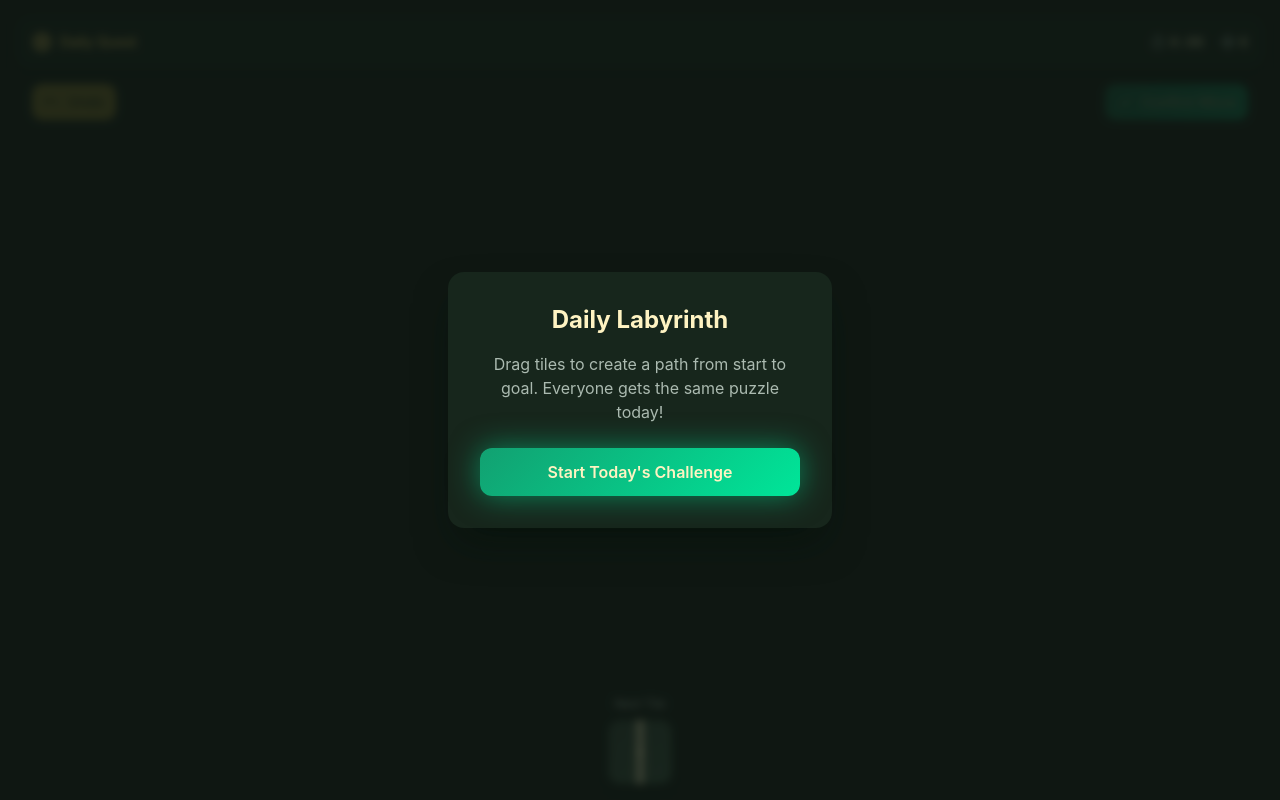
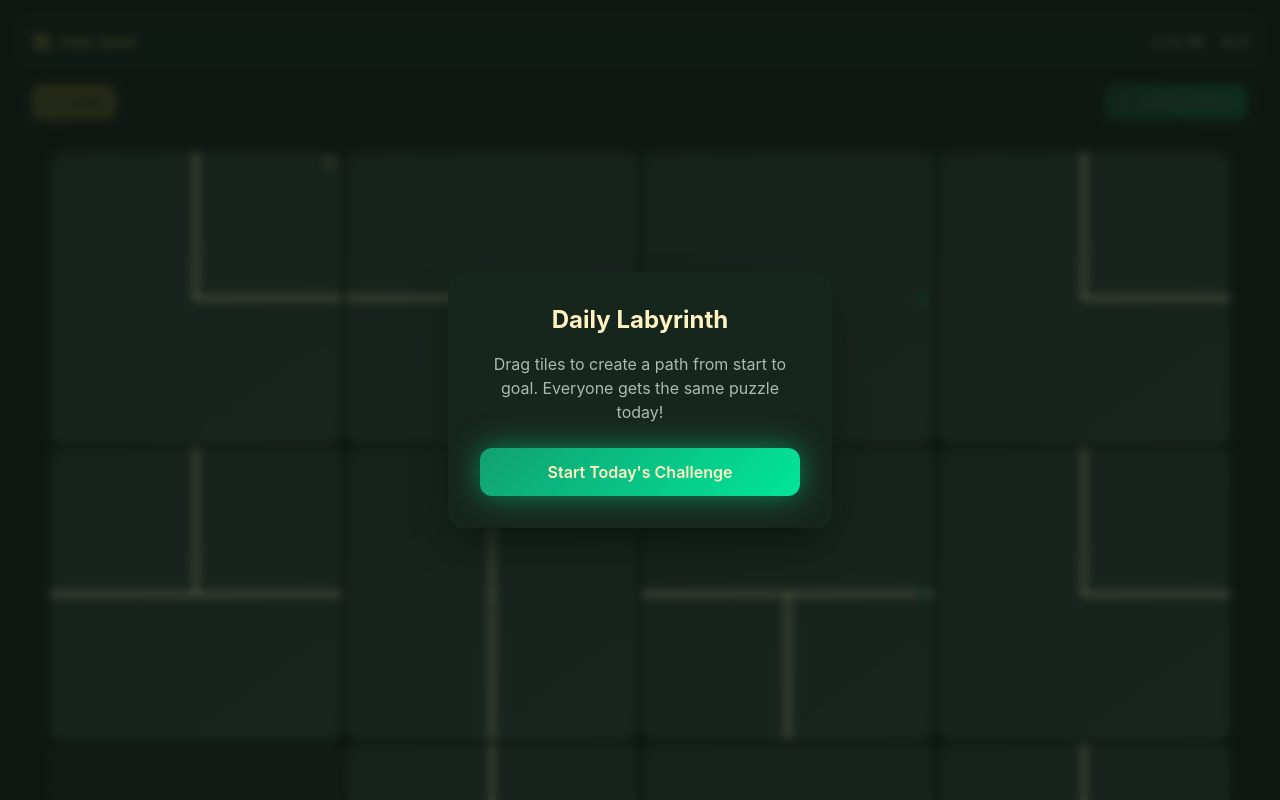
Before and after one commit to patrikahlzen/daily-labyrinth-shift, a React (Vite) app: page / in a window 1280 px wide. Shown: the top 800 px of the page. Built offline with nearby package versions, Linux system fonts and the light colour scheme.

Commit message:
Fix tile size and layout
The game board tiles are too small. The layout should resemble Wordle, with 4 columns and 12 rows.

```diff
--- a/src/components/GameBoard.tsx
+++ b/src/components/GameBoard.tsx
@@ -63,7 +63,7 @@ export const GameBoard: React.FC<GameBoardProps> = ({
     <div className="relative px-[50px]">
       {/* Game Board */}
       <div
-        className="grid grid-cols-4 gap-2 p-4 bg-gradient-board rounded-2xl shadow-game w-full mx-auto max-h-[80vh] overflow-y-auto"
+        className="grid grid-cols-4 gap-1 p-0 bg-gradient-board rounded-2xl shadow-game w-[calc(100vw-100px)] mx-auto max-h-[85vh] overflow-y-auto touch-pan-y overscroll-contain"
         style={{ WebkitOverflowScrolling: 'touch' }}
       >
         {board.map((row, rowIndex) =>
```
